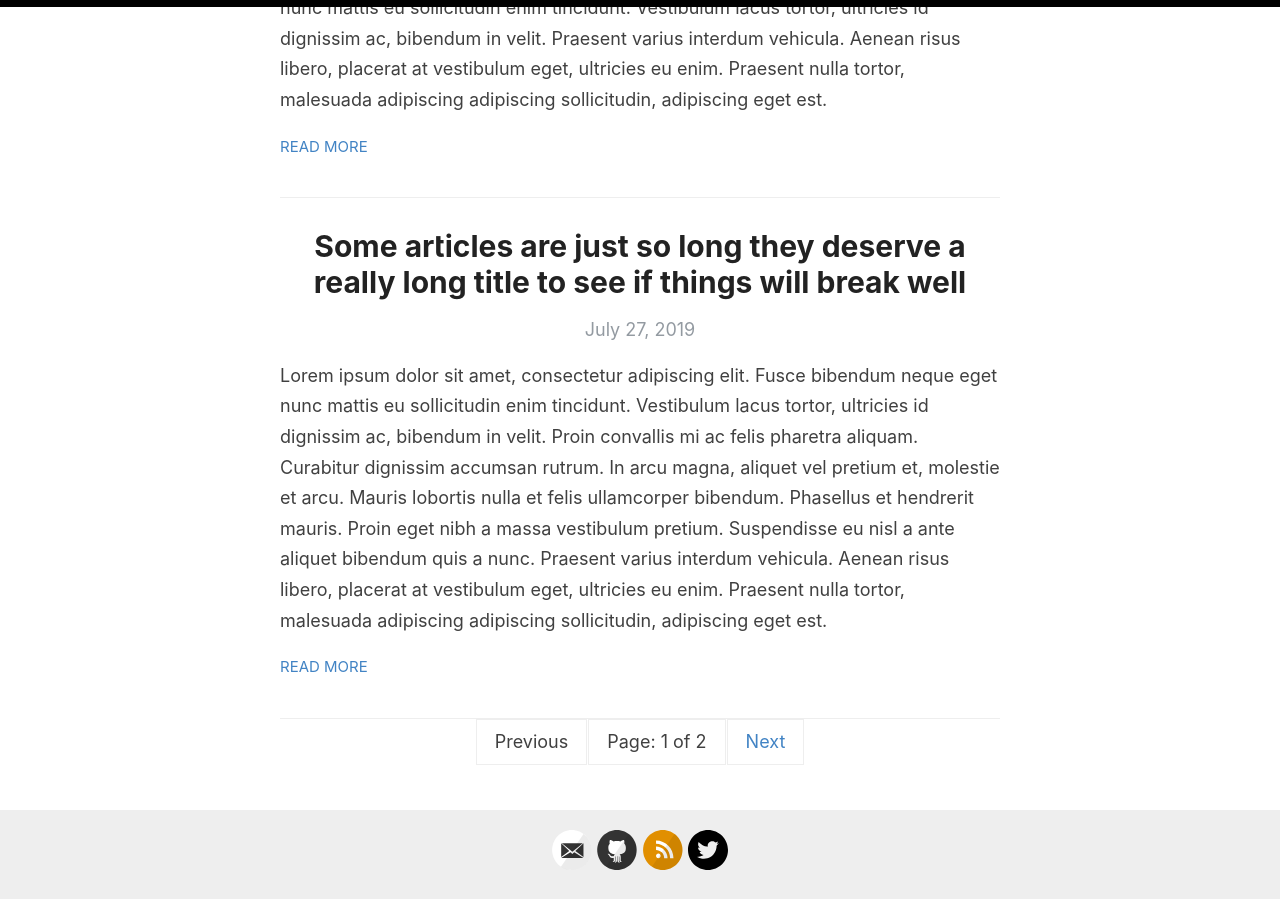
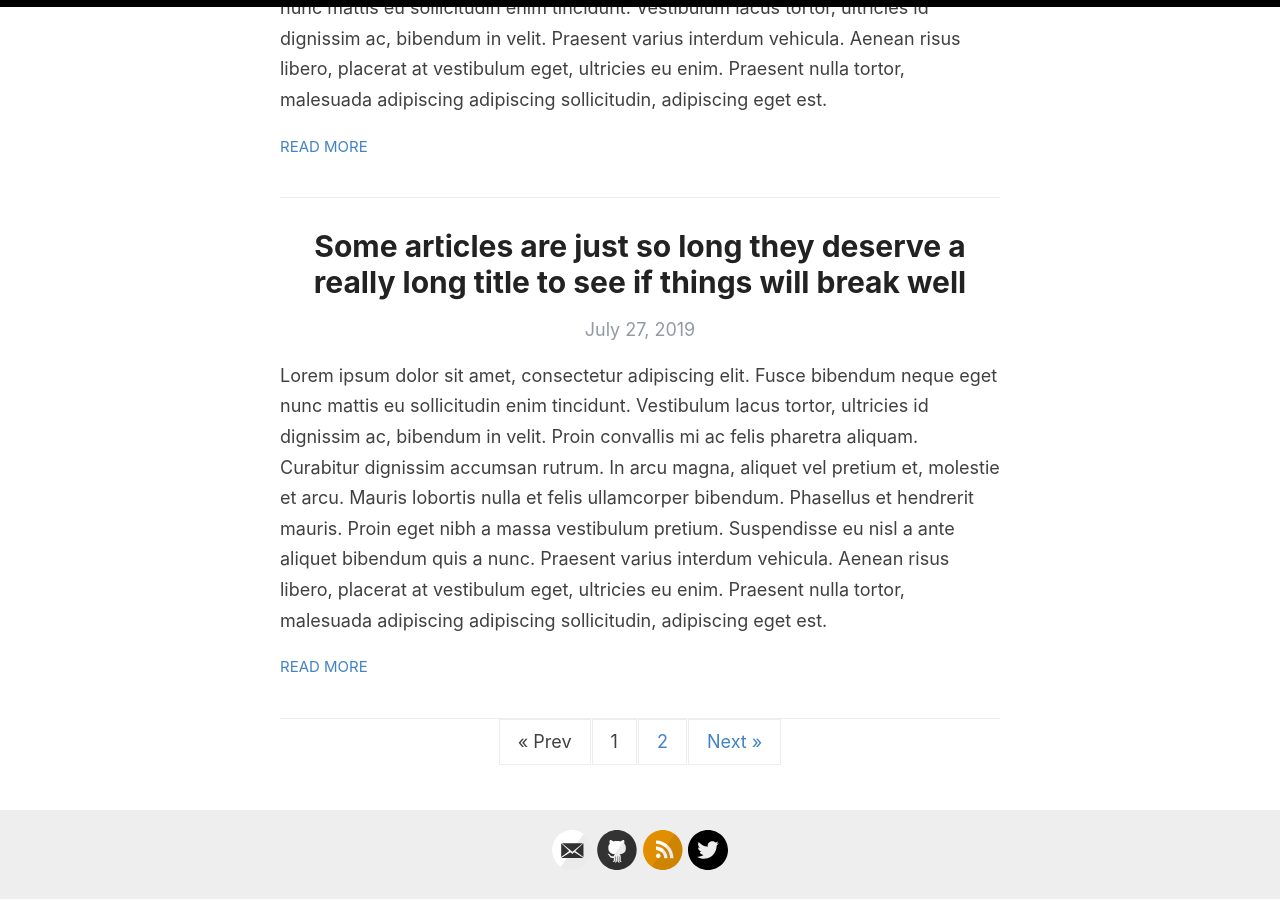
Before and after one commit to gohmat/gohmat.github.io, a Jekyll site: the page built from blog/index.html, in a window 1280 px wide and 900 px high, scrolled down 1510 px. Built offline with Jekyll 4.4.1, drawn with Linux system fonts in a browser that asks for light colours; the list of posts is cut into pages by our own code.

Commit message:
more pagination

```diff
--- a/_layouts/blog.html
+++ /dev/null
@@ -1,36 +0,0 @@
----
-layout: default
----
-
-<div class="posts">
-  {% for post in paginator.posts %}
-    <article class="post">
-      <a href="{{ site.baseurl }}{{ post.url }}">
-        <h1>{{ post.title }}</h1>
-
-        <div>
-          <p class="post_date">{{ post.date | date: "%B %e, %Y" }}</p>
-        </div>
-      </a>
-      <div class="entry">
-        {{ post.excerpt }}
-      </div>
-
-      <a href="{{ site.baseurl }}{{ post.url }}" class="read-more">Read More</a>
-    </article>
-  {% endfor %}
-
-  <!-- Pagination links -->
-<div class="pagination">
-  {% if paginator.previous_page %}
-    <a href="{{ paginator.previous_page_path }}" class="previous">Previous</a>
-  {% else %}
-    <span class="previous">Previous</span>
-  {% endif %}
-  <span class="page_number ">Page: {{ paginator.page }} of {{ paginator.total_pages }}</span>
-  {% if paginator.next_page %}
-    <a href="{{ paginator.next_page_path }}" class="next">Next</a>
-  {% else %}
-    <span class="next ">Next</span>
-  {% endif %}
-</div>
--- a/blog/index.html
+++ b/blog/index.html
@@ -1,5 +1,51 @@
 ---
-layout: blog
+layout: default
 title: Blog
 permalink: /blog/
 ---
+
+<div class="posts">
+  {% for post in paginator.posts %}
+    <article class="post">
+      <a href="{{ site.baseurl }}{{ post.url }}">
+        <h1>{{ post.title }}</h1>
+
+        <div>
+          <p class="post_date">{{ post.date | date: "%B %e, %Y" }}</p>
+        </div>
+      </a>
+      <div class="entry">
+        {{ post.excerpt }}
+      </div>
+
+      <a href="{{ site.baseurl }}{{ post.url }}" class="read-more">Read More</a>
+    </article>
+  {% endfor %}
+
+  <!-- pagination -->
+  {% if paginator.total_pages > 1 %}
+  <div class="pagination">
+    {% if paginator.previous_page %}
+      <a href="{{ paginator.previous_page_path | prepend: site.baseurl | replace: '//', '/' }}">&laquo; Prev</a>
+    {% else %}
+      <span>&laquo; Prev</span>
+    {% endif %}
+
+    {% for page in (1..paginator.total_pages) %}
+      {% if page == paginator.page %}
+        <span class="webjeda">{{ page }}</span>
+      {% elsif page == 1 %}
+        <a href="{{ '/' | prepend: site.baseurl | replace: '//', '/' }}">{{ page }}</a>
+      {% else %}
+        <a href="{{ site.paginate_path | prepend: site.baseurl | replace: '//', '/' | replace: ':num', page }}">{{ page }}</a>
+      {% endif %}
+    {% endfor %}
+
+    {% if paginator.next_page %}
+      <a href="{{ paginator.next_page_path | prepend: site.baseurl | replace: '//', '/' }}">Next &raquo;</a>
+    {% else %}
+      <span>Next &raquo;</span>
+    {% endif %}
+  </div>
+  {% endif %}
+</div>
```
